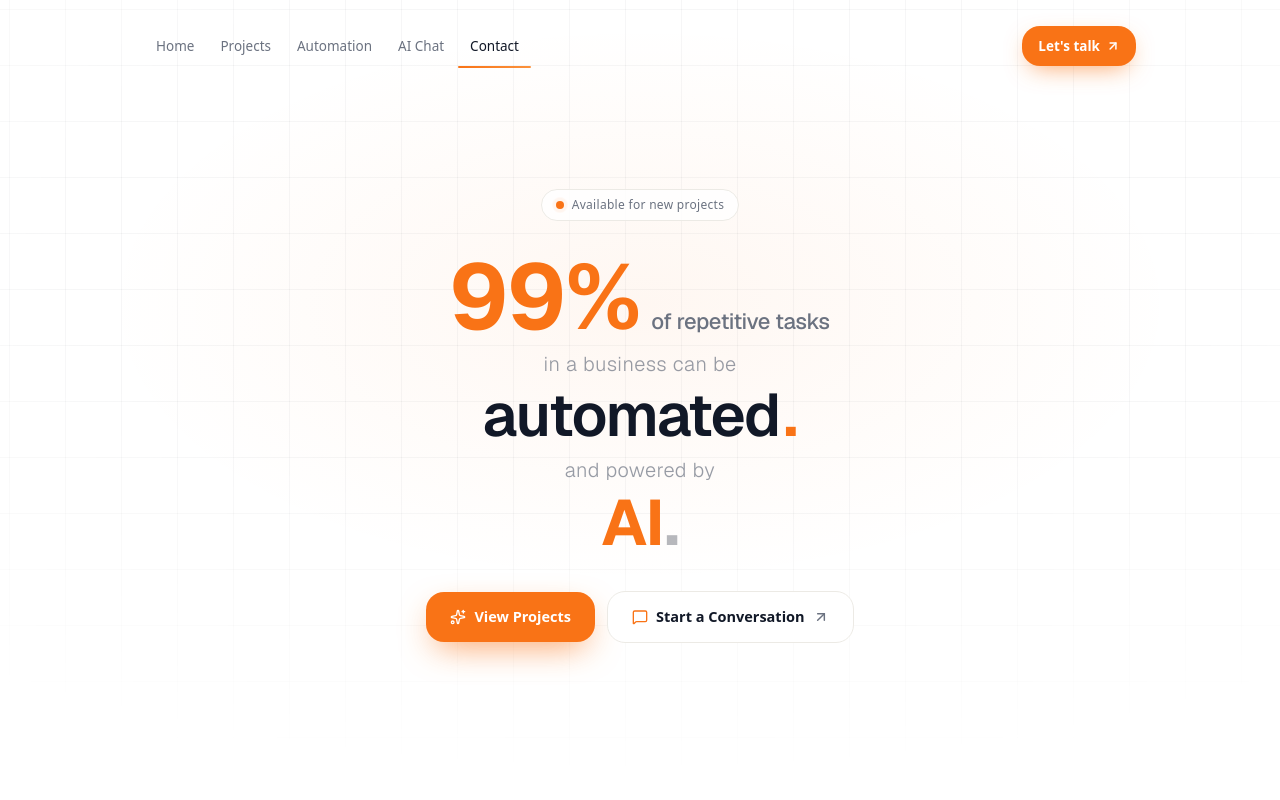
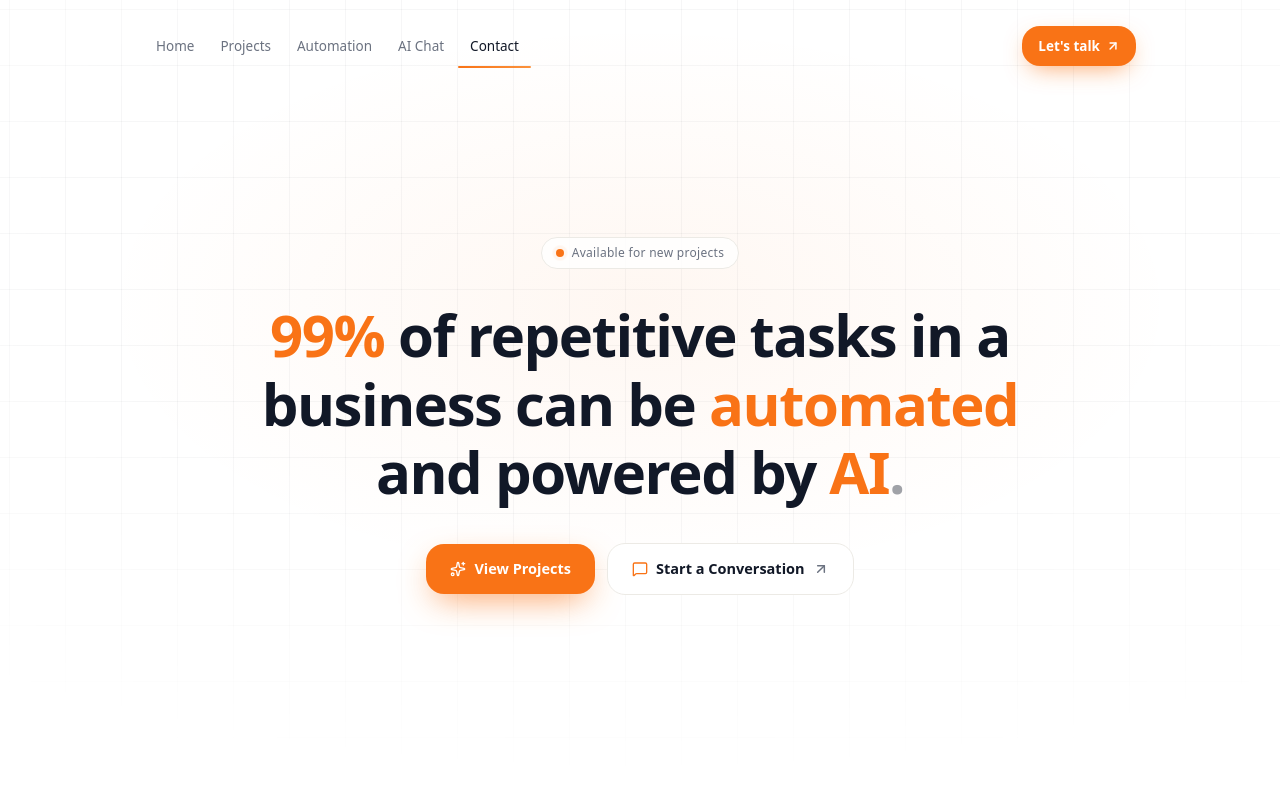
Before and after one commit to homayounKheiri/my-portfolio, a Next.js app: page / in a window 1280 px wide. Shown: the top 800 px of the page. Built offline with nearby package versions, Linux system fonts and the light colour scheme.

Commit message:
359be558-24f9-4b98-8b22-cdff9412a4af

```diff
--- a/src/components/sections/hero.tsx
+++ b/src/components/sections/hero.tsx
@@ -92,46 +92,16 @@ export function Hero() {
             </span>
           </motion.div>
 
-          {/* Typography-driven hero headline — soft & attractive */}
+          {/* Hero headline — clean, readable sentence with keyword emphasis */}
           <motion.h1
             variants={item}
-            className="mt-8 flex flex-col items-center font-sans tracking-tight text-ink"
+            className="mt-8 max-w-3xl text-balance text-center text-[34px] font-semibold leading-[1.18] tracking-tight text-ink sm:text-[44px] md:text-[52px] lg:text-[58px]"
           >
-            {/* Line 1 — 99% accent + soft connector */}
-            <span className="flex items-baseline gap-2.5 flex-wrap justify-center">
-              <span className="text-[64px] font-bold leading-[0.95] text-brand sm:text-[80px] md:text-[92px]">
-                99%
-              </span>
-              <span className="text-[18px] font-medium leading-tight text-ink-muted sm:text-[20px] md:text-[22px]">
-                of repetitive tasks
-              </span>
-            </span>
-
-            {/* Line 2 — soft connector */}
-            <span className="mt-2 text-[17px] font-light tracking-wide text-ink-muted/70 sm:text-[19px] md:text-[20px]">
-              in a business can be
-            </span>
-
-            {/* Line 3 — Automated (mixed weight, charcoal + orange accent dot) */}
-            <span className="mt-1.5 flex items-baseline gap-1">
-              <span className="text-[40px] font-semibold leading-none tracking-tight text-ink sm:text-[52px] md:text-[60px]">
-                automated
-              </span>
-              <span className="text-[40px] font-bold leading-none text-brand sm:text-[52px] md:text-[60px]">
-                .
-              </span>
-            </span>
-
-            {/* Line 4 — soft connector */}
-            <span className="mt-2.5 text-[17px] font-light tracking-wide text-ink-muted/70 sm:text-[19px] md:text-[20px]">
-              and powered by
-            </span>
-
-            {/* Line 5 — AI accent */}
-            <span className="mt-1.5 text-[44px] font-bold leading-none text-brand sm:text-[56px] md:text-[64px]">
-              AI
-              <span className="text-ink/30">.</span>
-            </span>
+            <span className="font-bold text-brand">99%</span> of repetitive
+            tasks in a business can be{" "}
+            <span className="font-bold text-brand">automated</span> and powered
+            by <span className="font-bold text-brand">AI</span>
+            <span className="text-ink/40">.</span>
           </motion.h1>
 
           <motion.div
```
Also changed, not shown: 1 other file (tests, documents, lock files or other folders).
